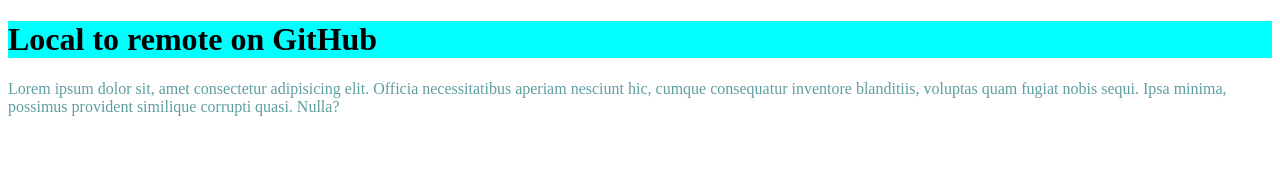
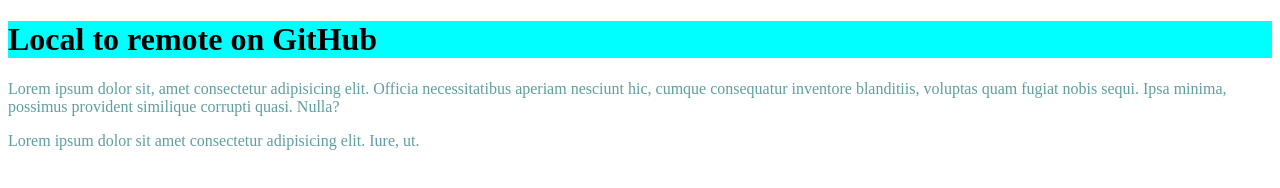
Before and after one commit to ArianaGashi/basic_repo, a plain HTML site: page index.html in a window 1280 px wide. Drawn offline with Linux system fonts and the light colour scheme.

Commit message:
html changed and pushed to origin

```diff
--- a/index.html
+++ b/index.html
@@ -10,5 +10,6 @@
 <body>
     <h1>Local to remote on GitHub</h1>
     <p>Lorem ipsum dolor sit, amet consectetur adipisicing elit. Officia necessitatibus aperiam nesciunt hic, cumque consequatur inventore blanditiis, voluptas quam fugiat nobis sequi. Ipsa minima, possimus provident similique corrupti quasi. Nulla?</p>
+    <p>Lorem ipsum dolor sit amet consectetur adipisicing elit. Iure, ut.</p>
 </body>
 </html>
```
